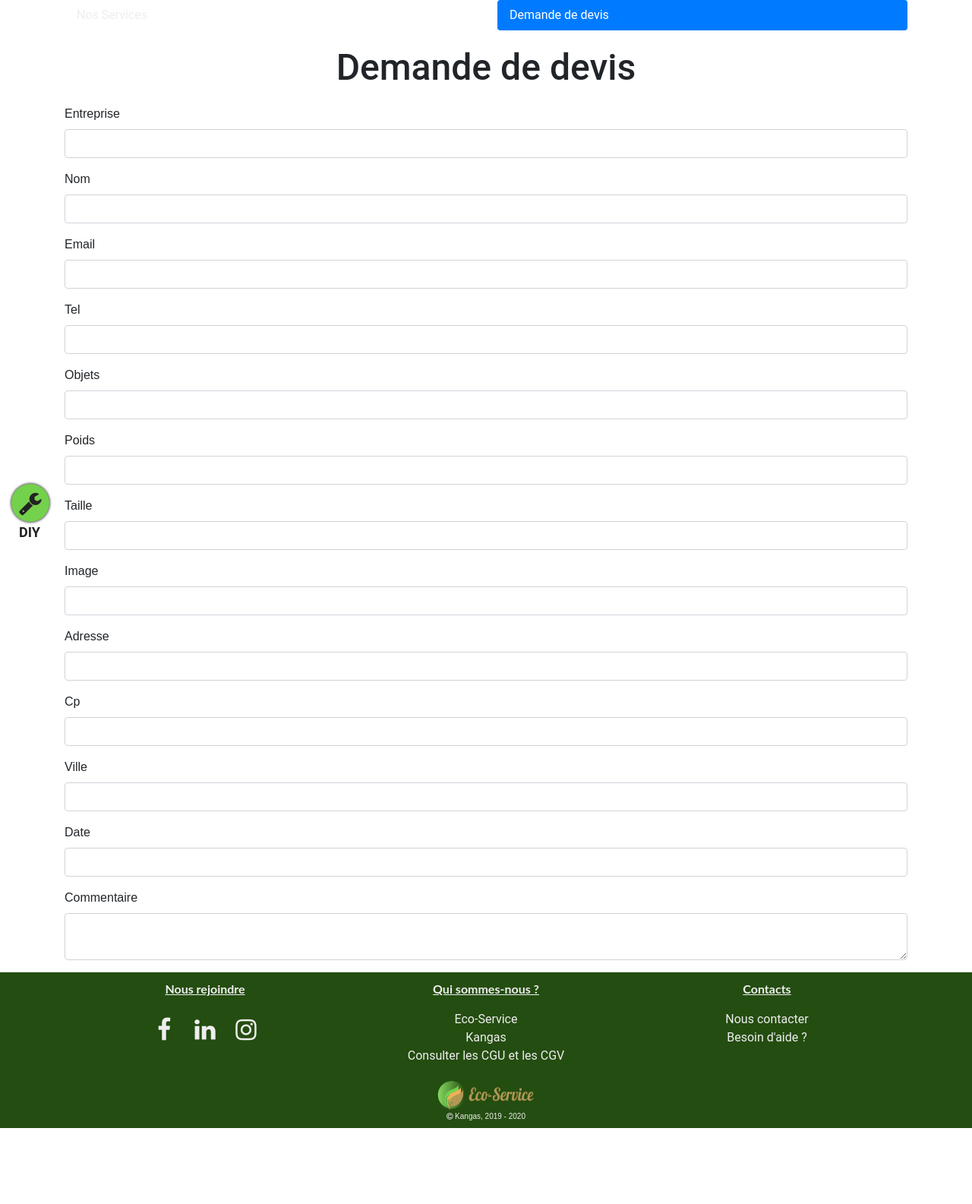
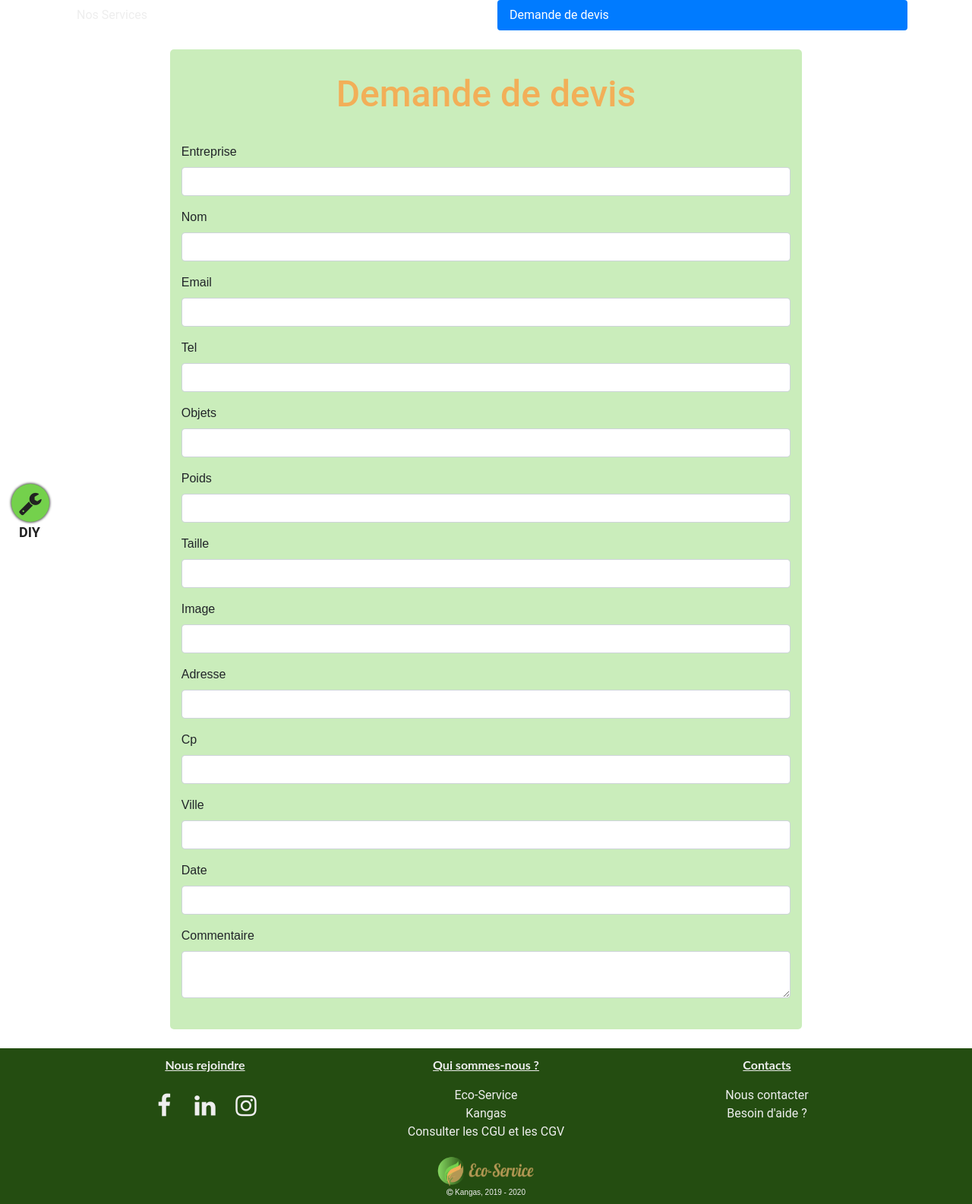
Before and after one commit to martinsoenen/kangas-eco-service, a Symfony app: template templates/entreprise/devis.html.twig in a window 1280 px wide. Shown: the part 76-1661 px from the top of the page at 76% size. Before the commit the page ends 1561 px from the top, so only its background shows below. Run offline with Twig, Linux system fonts and the light colour scheme; the template is opened without the code that fills it, so the values that code supplies are empty; form fields are guessed from the names that the template uses; some libraries are stand-ins or nearby versions.

Commit message:
fixe formulaire devis

```diff
--- a/templates/entreprise/devis.html.twig
+++ b/templates/entreprise/devis.html.twig
@@ -1,6 +1,10 @@
 {% extends 'base.html.twig' %}
 
 {% block title %}Demande de devis - {{ parent() }}{% endblock %}
+
+{% block additional_stylesheets %}
+    <link rel="stylesheet" type="text/css" href="{{asset('../assets/connexion/profil.css')}}">
+{% endblock %}
 
 {% block body %}
 
@@ -13,10 +17,10 @@
 		<a class="nav-link active w-100" id="devis-contact-tab" href="{{path('entreprise_devis')}}">Demande de devis</a>
 	</li>
 </ul>
-
-
-
+<div class="profil">
+    <div class="profil-container">
         <h1>Demande de devis </h1>
+        <div class="user-info profil-info">
         {{ form_start(form) }}
             {{form_row(form.entreprise)}}
             {{form_row(form.nom)}}
@@ -32,4 +36,7 @@
             {{form_row(form.date)}}
             {{form_row(form.commentaire)}}
         {{ form_end(form) }}
+        </div>
+    </div>
+</div>
 {% endblock %}
```
Also changed, not shown: templates/entreprise/services.html.twig (+0 -10 lines). Lines whose indentation alone changed are shown as unchanged.
